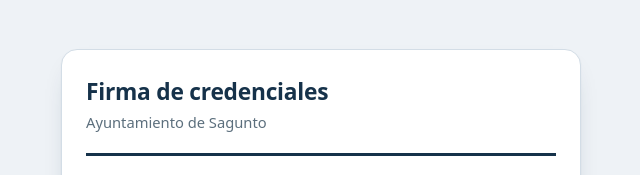
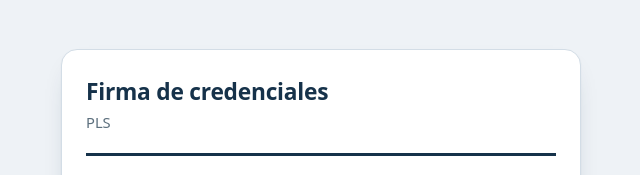
Before and after one commit to pauplsua/firmacredenciales, a plain HTML site: page index.html in a window 1280 px wide. Shown: the top 175 px of the page, without its empty margins (319-959 px from the left). Drawn offline with Linux system fonts and the light colour scheme.

Commit message:
Update index.html

```diff
--- a/index.html
+++ b/index.html
@@ -5,7 +5,7 @@
 <meta name="viewport" content="width=device-width, initial-scale=1, viewport-fit=cover">
 <meta name="robots" content="noindex, nofollow">
 <meta name="color-scheme" content="light">
-<title>Firma de credenciales · Ayuntamiento de Sagunto</title>
+<title>Firma de credenciales · PLS</title>
 <link rel="icon" href="assets/favicon.svg" type="image/svg+xml">
 <link rel="stylesheet" href="assets/styles.css">
 </head>
@@ -14,7 +14,7 @@
 
   <header class="cabecera">
     <h1>Firma de credenciales</h1>
-    <p class="subtitulo">Ayuntamiento de Sagunto</p>
+    <p class="subtitulo">PLS</p>
   </header>
 
   <section id="aviso-config" class="aviso-error" hidden>
```
